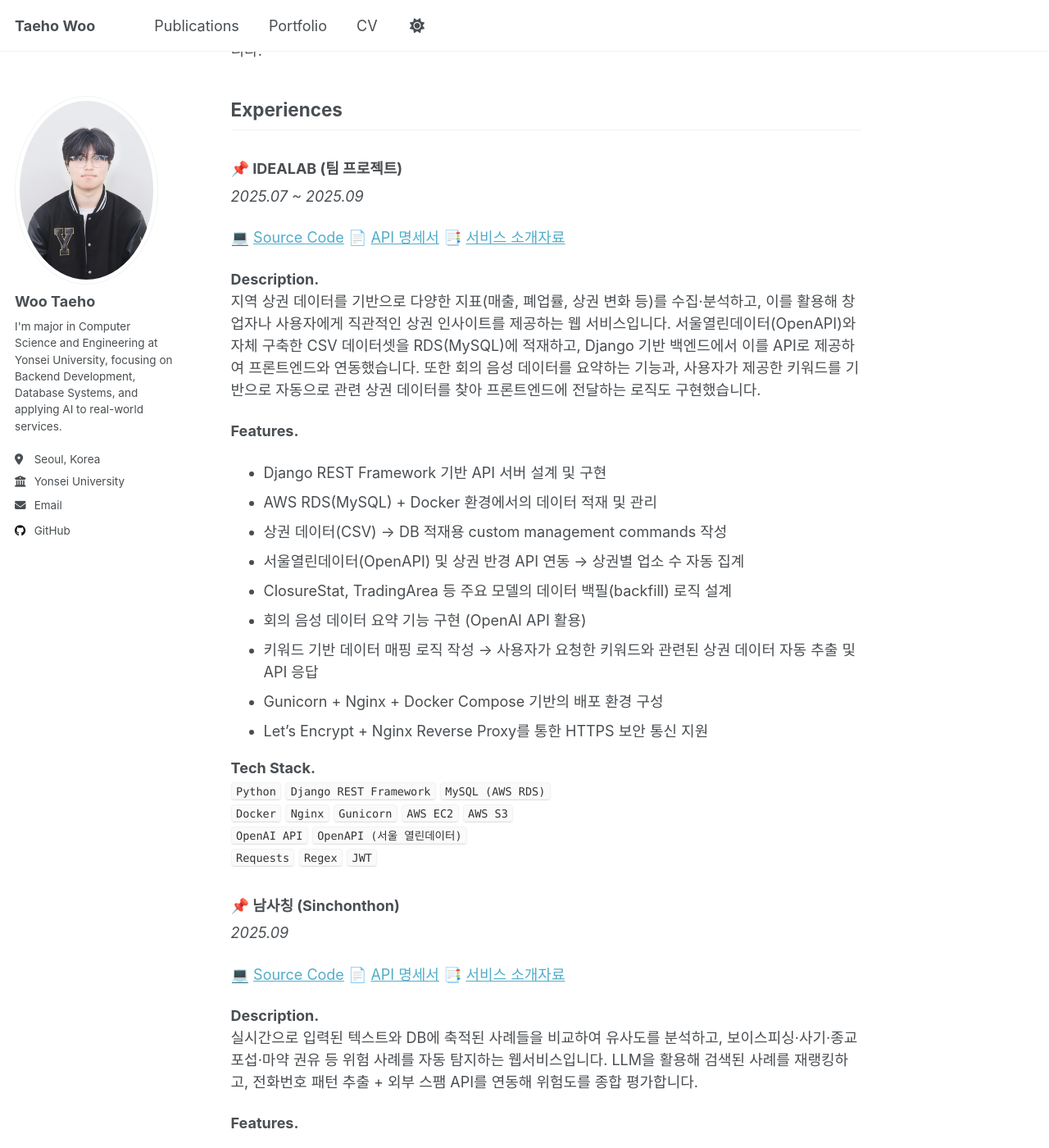
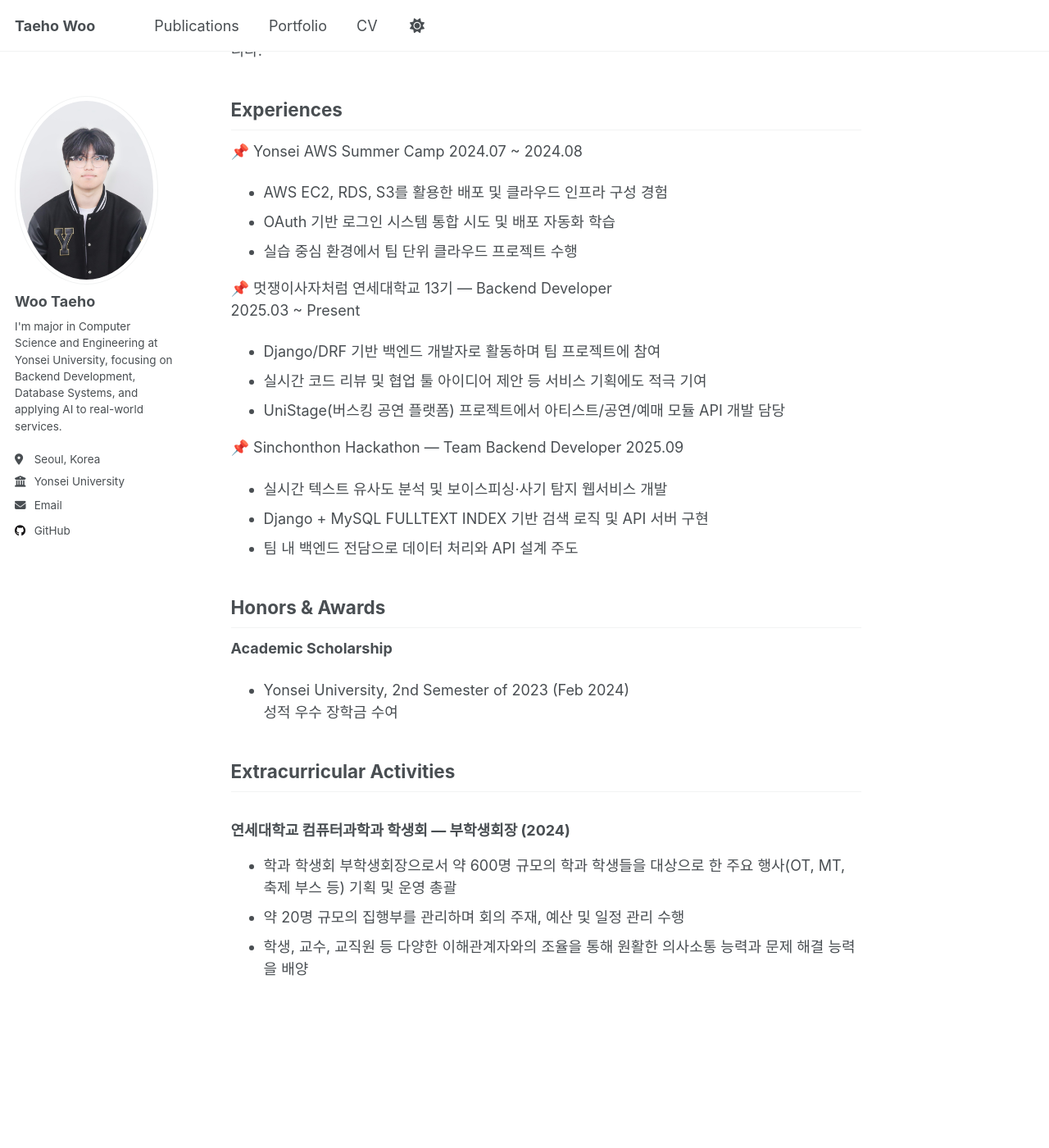
Before and after one commit to wooxogh/wooxogh.github.io, a Jekyll site: the page built from _pages/about.md, in a window 1280 px wide and 1400 px high, scrolled down 228 px. Shown: the whole window at 82% size. Built offline with Jekyll 4.4.1, drawn with Linux system fonts in a browser that asks for light colours; a script that is not in the unit is left out; some of the changed text lies outside the part shown.

Commit message:
refactoring

```diff
--- a/_pages/about.md
+++ b/_pages/about.md
@@ -12,59 +12,25 @@ redirect_from:
 
 Experiences
 ------
-### 📌 IDEALAB (팀 프로젝트)
-*2025.07 ~ 2025.09*
+📌 Yonsei AWS Summer Camp
+2024.07 ~ 2024.08
+- AWS EC2, RDS, S3를 활용한 배포 및 클라우드 인프라 구성 경험
+- OAuth 기반 로그인 시스템 통합 시도 및 배포 자동화 학습
+- 실습 중심 환경에서 팀 단위 클라우드 프로젝트 수행
 
-💻 [Source Code](https://github.com/Likelion-Yonsei-13th/13-HACKATHON-BACKEND-IDEALAB.git)
-📄 [API 명세서](https://www.notion.so/API-25653ab3199c804697c5f1446819a901)
-📑 [서비스 소개자료](/files/idealab.pdf)
+📌 멋쟁이사자처럼 연세대학교 13기 — Backend Developer
+2025.03 ~ Present
+- Django/DRF 기반 백엔드 개발자로 활동하며 팀 프로젝트에 참여
+- 실시간 코드 리뷰 및 협업 툴 아이디어 제안 등 서비스 기획에도 적극 기여
+- UniStage(버스킹 공연 플랫폼) 프로젝트에서 아티스트/공연/예매 모듈 API 개발 담당
 
-**Description.**
-지역 상권 데이터를 기반으로 다양한 지표(매출, 폐업률, 상권 변화 등)를 수집·분석하고, 이를 활용해 창업자나 사용자에게 직관적인 상권 인사이트를 제공하는 웹 서비스입니다.
-서울열린데이터(OpenAPI)와 자체 구축한 CSV 데이터셋을 RDS(MySQL)에 적재하고, Django 기반 백엔드에서 이를 API로 제공하여 프론트엔드와 연동했습니다.
-또한 회의 음성 데이터를 요약하는 기능과, 사용자가 제공한 키워드를 기반으로 자동으로 관련 상권 데이터를 찾아 프론트엔드에 전달하는 로직도 구현했습니다.
+📌 Sinchonthon Hackathon — Team Backend Developer
+2025.09
+- 실시간 텍스트 유사도 분석 및 보이스피싱·사기 탐지 웹서비스 개발
+- Django + MySQL FULLTEXT INDEX 기반 검색 로직 및 API 서버 구현
+- 팀 내 백엔드 전담으로 데이터 처리와 API 설계 주도
 
-**Features.**
-- Django REST Framework 기반 API 서버 설계 및 구현
-- AWS RDS(MySQL) + Docker 환경에서의 데이터 적재 및 관리
-- 상권 데이터(CSV) → DB 적재용 custom management commands 작성
-- 서울열린데이터(OpenAPI) 및 상권 반경 API 연동 → 상권별 업소 수 자동 집계
-- ClosureStat, TradingArea 등 주요 모델의 데이터 백필(backfill) 로직 설계
-- 회의 음성 데이터 요약 기능 구현 (OpenAI API 활용)
-- 키워드 기반 데이터 매핑 로직 작성 → 사용자가 요청한 키워드와 관련된 상권 데이터 자동 추출 및 API 응답
-- Gunicorn + Nginx + Docker Compose 기반의 배포 환경 구성
-- Let’s Encrypt + Nginx Reverse Proxy를 통한 HTTPS 보안 통신 지원
 
-**Tech Stack.**
-`Python` `Django REST Framework` `MySQL (AWS RDS)`
-`Docker` `Nginx` `Gunicorn`
-`AWS EC2` `AWS S3`
-`OpenAI API` `OpenAPI (서울 열린데이터)`
-`Requests` `Regex` `JWT`
-
-### 📌 남사칭 (Sinchonthon)
-*2025.09*
-
-💻 [Source Code](https://github.com/Sinchonthon-team7/Backend.git)
-📄 [API 명세서](https://www.notion.so/API-26583f7524bc80518b47c39f2cec2e60)
-📑 [서비스 소개자료](/files/남사칭.pdf)
-
-**Description.**
-실시간으로 입력된 텍스트와 DB에 축적된 사례들을 비교하여 유사도를 분석하고, 보이스피싱·사기·종교 포섭·마약 권유 등 위험 사례를 자동 탐지하는 웹서비스입니다.
-LLM을 활용해 검색된 사례를 재랭킹하고, 전화번호 패턴 추출 + 외부 스팸 API를 연동해 위험도를 종합 평가합니다.
-
-**Features.**
-- Django REST Framework 기반의 REST API 서버 구현
-- MySQL FULLTEXT INDEX (MATCH ... AGAINST)를 활용한 후보 사례 검색 및 최신순 fallback 로직
-- 검색된 사례를 카드 형태로 축약(PII 마스킹 포함) 후 LLM Prompting을 통한 재랭킹 및 요약
-- 본문 내 전화번호를 정규식으로 자동 추출하고 외부 스팸번호 API와 연동
-- 텍스트 유사도 + 전화번호 위험도를 조합한 종합 위험 점수 산출 로직 설계
-- Docker 기반 컨테이너화 및 AWS 배포 환경 구성
-
-**Tech Stack.**
-`Python` `Django REST Framework` `MySQL` `OpenAI API`
-`Docker` `AWS S3` `EC2`
-`Regex` `Requests` `JWT`
 
 Honors & Awards
 ------
```
Also changed, not shown: _portfolio/portfolio-1.md (+30 -2 lines).
